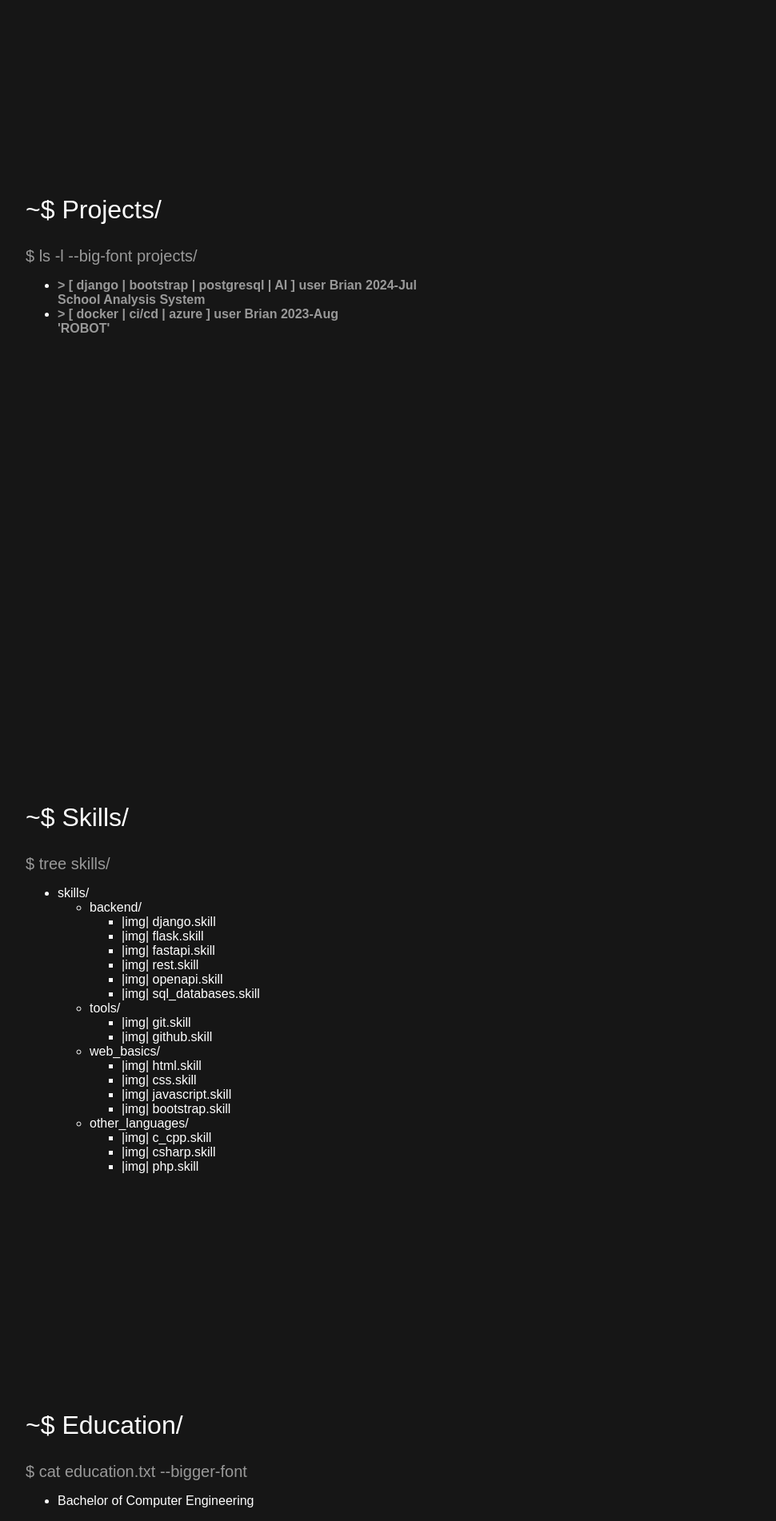
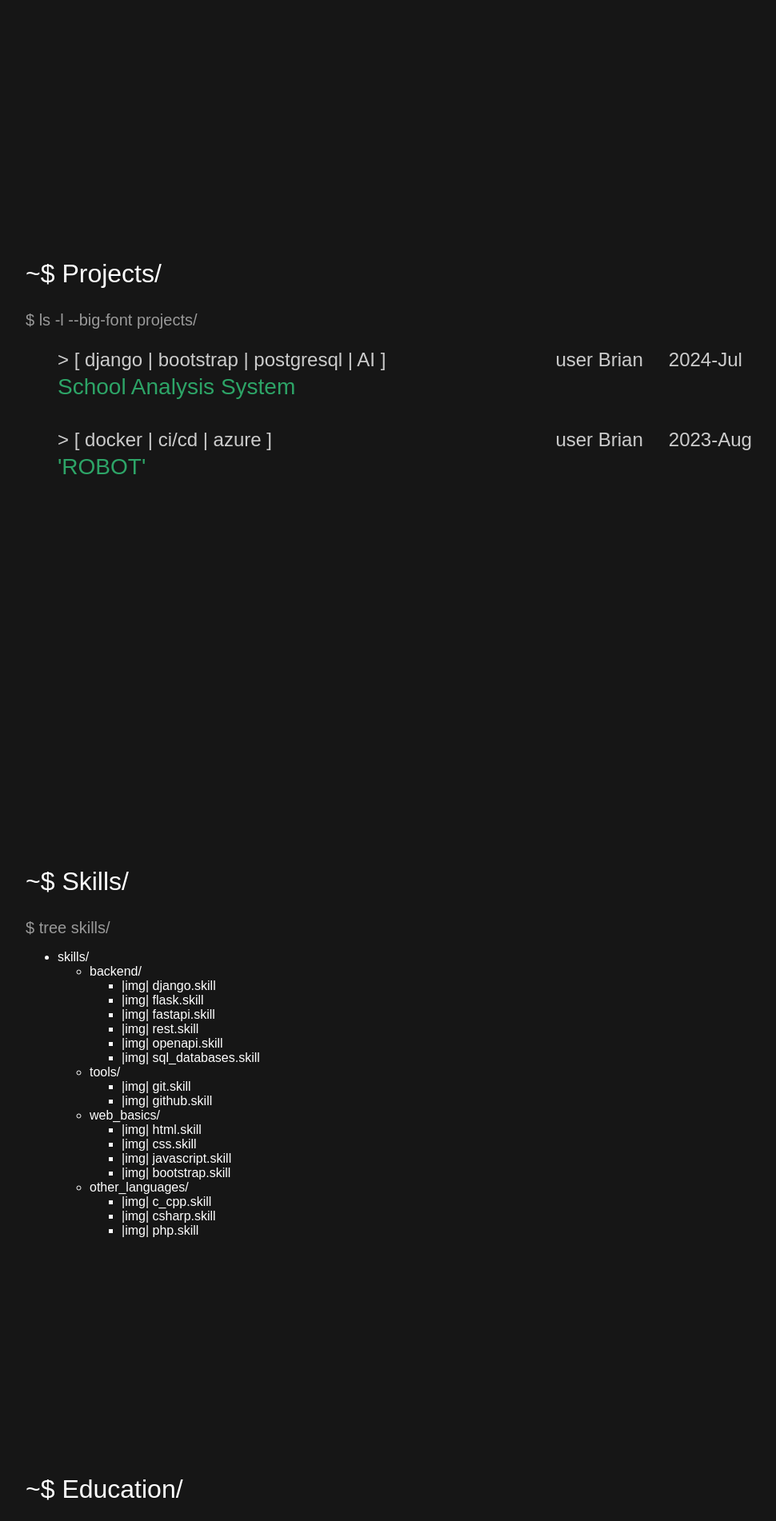
Before and after one commit to BrialexMaga/portfolio, a Flask app: page / in a window 1280 px wide. Shown: the part 1494-3396 px from the top of the page at 80% size, without its empty margins (96-1066 px from the left). Run offline with Flask 3, Linux system fonts and the light colour scheme; some web fonts are replaced.

Commit message:
Style project links

```diff
--- a/static/css/style.css
+++ b/static/css/style.css
@@ -1,6 +1,10 @@
 :root {
+    /*
     --main-color: #2DA567;
     --secondary-color: #A52D6B;
+    */
+    --main-color: hsl(149, 57%, 41%);
+    --secondary-color: hsl(329, 57%, 41%);
     --code-text-color: hsl(0 0 60%);
 }
 
@@ -81,6 +85,7 @@ html {
 
 .section {
     margin: 0 auto;
+    padding-top: 10vh;
 
     max-width: 80vw;
     height: 95vh;
@@ -93,7 +98,7 @@ html {
 .code {
     color: var(--code-text-color);
     font-size: 1.25rem;
-    margin-bottom: 12px;
+    margin-bottom: 0.75rem;
 }
 
 .green-text {
@@ -108,6 +113,7 @@ html {
 #hero {
     display: flex;
     margin-top: 20vh;
+    padding-top: 0;
 
     flex-direction: column;
     align-items: center;
@@ -144,9 +150,6 @@ h2 {
     font-size: 2rem;
 }
 
-#about-me {
-    padding-top: 10vh;
-}
 
 #about-me .yapping {
     margin-top: 0;
@@ -158,3 +161,58 @@ h2 {
 #about-me .indented {
     padding-left: 15%;
 }
+
+#projects .project-name{
+    flex-basis: 100%;
+
+    font-size: 1.75rem;
+    margin-top: 4px;
+}
+
+#projects .simple-link{
+    color: hsl(0 0 80%);
+}
+
+#projects .simple-link:hover{
+    color: hsl(0 0 100%);
+}
+
+#projects .simple-link:active{
+    color: hsl(0 0 100%);
+}
+
+.simple-link .green-text{
+    color: hsl(149, 57%, 41%);
+    transition: color 0.3s ease;
+}
+
+.simple-link:hover .green-text {
+    color: hsl(149, 57%, 51%);
+}
+
+.simple-link:active .green-text {
+    color: hsl(149, 57%, 51%);
+}
+
+#projects .project-list {
+    list-style: none;
+    margin-top: 1.5rem;
+}
+
+#projects .project-list .item {
+    margin-bottom: 36px;
+}
+
+#projects .project-list .project-link {
+    display: flex;
+    flex-wrap: wrap;
+    column-gap: 2rem;
+    row-gap: 0;
+
+    font-size: 1.5rem;
+    font-weight: normal;
+}
+
+.project-link .skills {
+    flex-basis: 60%;
+}
--- a/templates/index.html
+++ b/templates/index.html
@@ -52,27 +52,21 @@
     <section class="section scroll-into" id="projects">
         <h2>~$ Projects/</h2>
         <p class="code">$ ls -l --big-font projects/</p>
-        <ul>
+        <ul class="project-list">
         {% for project in projects %}
-            <li>
-                <a class="simple-link" href="#">
-                <span class="project-symbol">></span>
-                <span>
-                    <span>[</span>
-
+            <li class="item">
+                <a class="simple-link project-link" href="#projects">
+                <span class="skills">
+                    > [
                     {% for tech in project.technologies %}
                     <span> {{ tech }} </span>
                     {% if not loop.last %} <span>|</span> {% endif %}
                     {% endfor %}
-
-                    <span>]</span>
+                    ]
                 </span>
-                <span>
-                    <span>user</span>
-                    <span>Brian</span>
-                </span>
+                <span>user Brian</span>
                 <span>{{ project.date }}</span>
-                <div>{{ project.name }}</div>
+                <div class="green-text project-name">{{ project.name }}</div>
                 </a>
             </li>
         {% endfor %}
```
